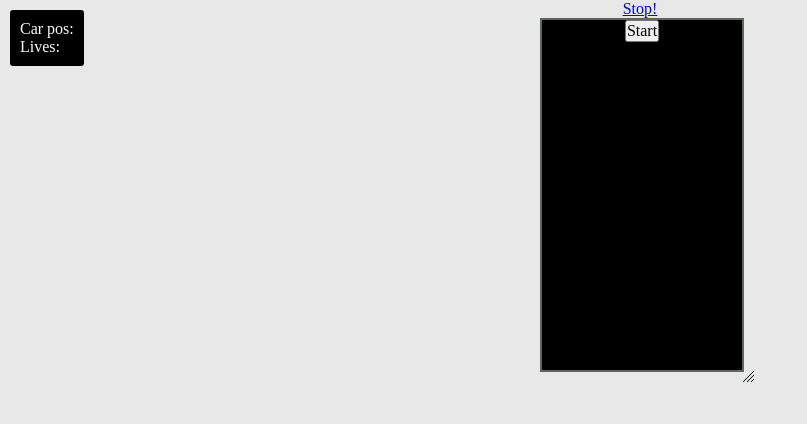
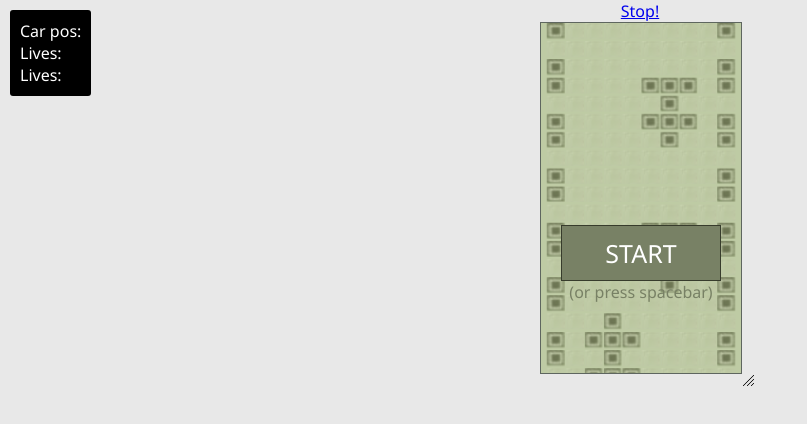
Before and after one commit to fdruga/BrickGame, a plain HTML site: page index.html in a window 1280 px wide. Shown: the whole page, without its empty margins (0-807 px from the left). Drawn offline with Linux system fonts and the light colour scheme.

Commit message:
Finished landing page design and added score to the debug window

```diff
--- a/Scripts/game.js
+++ b/Scripts/game.js
@@ -17,6 +17,7 @@ var gameSpeed = 100;
 var colision = false;
 var colisitonAtFrame = 0;
 var lives = 100;
+var score = 0;
 
 function Game() {
   enemies = [];
@@ -165,6 +166,7 @@ function keyPressed(e) {
     //updateScreen(false);
     return false;
   }
+
   // space key
   // if (e.keyCode == 32) {
   //   // Start over the game
@@ -179,6 +181,7 @@ function updateScreen(countFrame) {
   $("#roadstep").html("Frame count: " + frameCount);
   $("#carPos").html("Car pos: " + userCarPosition);
   $("#lives").html("Lives: " + this.lives);
+  $("#score").html("Score: " + this.score);
 
   for (var i = 0; i < bits.length; i++) {
     var line = $("<li></li>");
@@ -196,6 +199,9 @@ function updateScreen(countFrame) {
 
   if (countFrame) frameCount++;
   if (frameCount == 20000000) clearInterval(frameInterval);
+  if (frameCount % 15 === 0) {
+    this.score += 10;
+  }
 
   clearMatrix();
 }
--- a/Scripts/main.js
+++ b/Scripts/main.js
@@ -42,3 +42,7 @@ function startGame() {
 function debug(text) {
   $(debugContainer).append("<p>" + text + "</p>");
 }
+
+// function isDivideBy(number, a, b) {
+//   return (number % a === 0) ;
+// }
--- a/Styles/lessStyles.less
+++ b/Styles/lessStyles.less
@@ -5,6 +5,7 @@ html,
 body {
   background-color: #e8e8e8;
   height: 100%;
+  font-family: "Segoe UI", Tahoma, Geneva, Verdana, sans-serif;
 }
 #screenContainer {
   text-align: center;
@@ -17,7 +18,7 @@ body {
 }
 #screen {
   background-color: #b1bfb0;
-  border: solid 2px #5e665f;
+  border: solid 1px #5e665f;
   display: inline-block;
   margin: 4px;
   margin: 0 auto;
@@ -161,15 +162,47 @@ body {
 
 #landingPageContainer {
   display: block;
-  background-color: black;
+  background-color: #aab7a7;
+  background-image: url("../Images/landingPageBg.png");
+  background-size: 100%;
   position: absolute;
   left: 0;
   top: 0;
   width: 100%;
   height: 100%;
-  border: solid 2px #5e665f;
+  border: solid 1px #5e665f;
+
+  .innerContainer {
+    position: absolute;
+    top: 0;
+    left: 0;
+    width: 100%;
+    height: 100%;
+    background-color: #cad59b87;
+  }
+
+  .buttonsContainer {
+    position: absolute;
+    width: 100%;
+    bottom: 20%;
+  }
 }
 
 #gameOverContainer {
   display: none;
 }
+
+// #region UI helper classes
+.uiButton {
+  font-size: 25px;
+  padding: 10px 20px;
+  margin: 0 20px;
+  background-color: #788165;
+  border: solid 1px #373c2c;
+  color: white;
+}
+
+.uiTip {
+  color: #788165;
+}
+// #endregion
--- a/index.html
+++ b/index.html
@@ -11,7 +11,6 @@
     <script src="Scripts/game.js"></script>
     <script src="Scripts/bit.js"></script>
     <script src="Scripts/opponents.js"></script>
-
     <link href="Styles/reset-min.css" rel="stylesheet" />
     <link href="Styles/lessStyles.css" rel="stylesheet" />
   </head>
@@ -21,6 +20,7 @@
         <p id="roadstep"></p>
         <p id="carPos">Car pos:</p>
         <p id="lives">Lives:</p>
+        <p id="score">Lives:</p>
         <div id="enemyFrames"></div>
       </div>
       <div id="buttonContainer">
@@ -272,7 +272,12 @@
           </ul>
         </div>
         <div id="landingPageContainer">
-          <button id="startGameBtn">Start</button>
+          <div class="innerContainer">
+            <div class="buttonsContainer">
+              <p id="startGameBtn" class="uiButton">START</p>
+              <p class="uiTip">(or press spacebar)</p>
+            </div>
+          </div>
         </div>
         <div id="gameOverContainer">
           <h1>GAME OVER!</h1>
```
Also changed, not shown: Images/landingPageBg.png (added), Styles/lessStyles.css.
